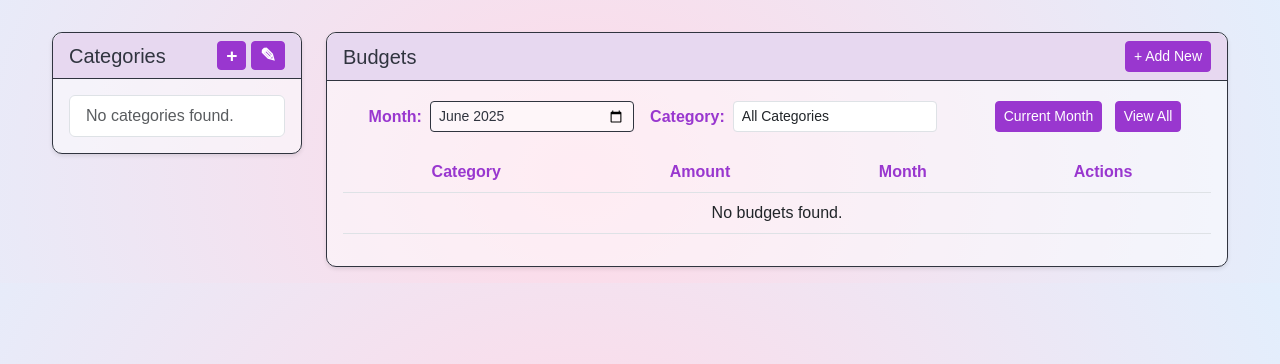
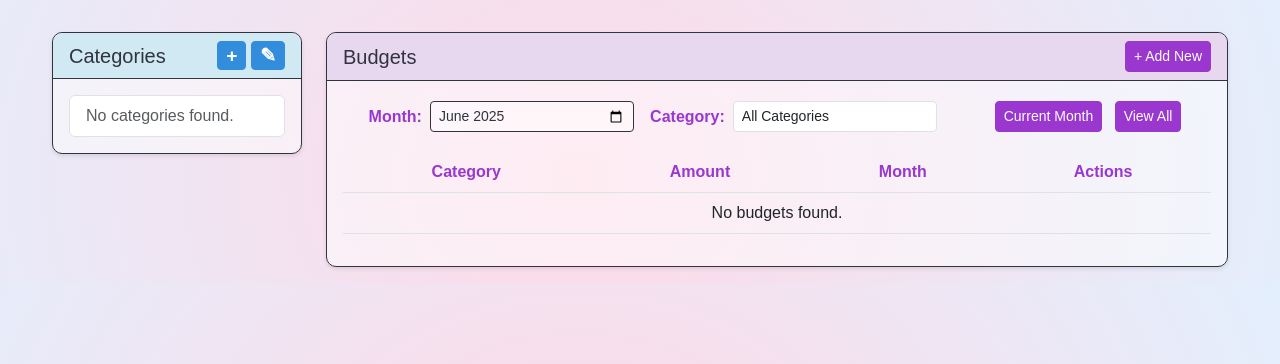
Before and after one commit to cleliamolanda/budget-tracker, a Django app: page /budgets/ in a window 1280 px wide. Shown: the part 56-420 px from the top of the page. Run offline with Django 5.2, Linux system fonts and the light colour scheme; the visitor is signed in with stand-in values (Sample User, id 1); data that the repository does not hold is empty; some web fonts are replaced.

Commit message:
Changed Categories header color

```diff
--- a/budget/templates/budget/budget_list.html
+++ b/budget/templates/budget/budget_list.html
@@ -7,13 +7,13 @@
 <div class="d-flex" style="gap: 1.5rem; align-items: flex-start; flex-wrap: wrap;">
     <!-- Categories Sidebar -->
     <div class="card custom-card categories-sidebar" style="min-width: 250px; max-height: 600px; overflow-y: auto;">
-        <div class="card-header d-flex justify-content-between align-items-center custom-card-header-border custom-card-header-purple">
+        <div class="card-header d-flex justify-content-between align-items-center custom-card-header-border custom-card-header-lightskyblue">
             <h5 class="card-title custom-text-blk mb-0">Categories</h5>
             <div class="custom-btn-group">
-                <a href="{% url 'budget:category-create' %}" class="btn btn-primary btn-sm custom-btn-purple p-1 px-2" title="Add Category" style="font-size: 1rem; line-height: 1;">
+                <a href="{% url 'budget:category-create' %}" class="btn btn-primary btn-sm custom-btn-skyblue p-1 px-2" title="Add Category" style="font-size: 1rem; line-height: 1;">
                     <span style="font-weight: bold; font-size: 1.2em;">&#43;</span>
                 </a>
-                <a href="{% url 'budget:category-list' %}" class="btn btn-secondary btn-sm custom-btn-purple p-1 px-2" title="Edit Categories" style="font-size: 1rem; line-height: 1;">
+                <a href="{% url 'budget:category-list' %}" class="btn btn-secondary btn-sm custom-btn-skyblue p-1 px-2" title="Edit Categories" style="font-size: 1rem; line-height: 1;">
                     <span style="font-weight: bold; font-size: 1.2em;">&#x270E;</span>
                 </a>
             </div>
--- a/static/css/custom_buttons.css
+++ b/static/css/custom_buttons.css
@@ -19,8 +19,8 @@
 }
 
 .custom-btn-skyblue {
-    background-color: #48A8FB;
-    border-color: #48A8FB;
+    background-color: #328edd;
+    border-color: #328edd;
 }
 
 .custom-btn-skyblue:hover {
@@ -39,13 +39,13 @@
 }
 
 .custom-edit-btn {
-    color: #48A8FB;
-    border-color: #48A8FB;
+    color: #328edd;
+    border-color: #328edd;
 }
 
 .custom-edit-btn:hover {
-    background-color: #48A8FB;
-    border-color: #48A8FB;
+    background-color: #328edd;
+    border-color: #328edd;
 }
 
 .custom-delete-btn {
--- a/static/css/custom_tables.css
+++ b/static/css/custom_tables.css
@@ -7,7 +7,7 @@
 }
 
 .custom-col-name-skyblue {
-    color: #48A8FB !important;
+    color: #328edd !important;
 }
 
 .custom-col-name-purple {
```
